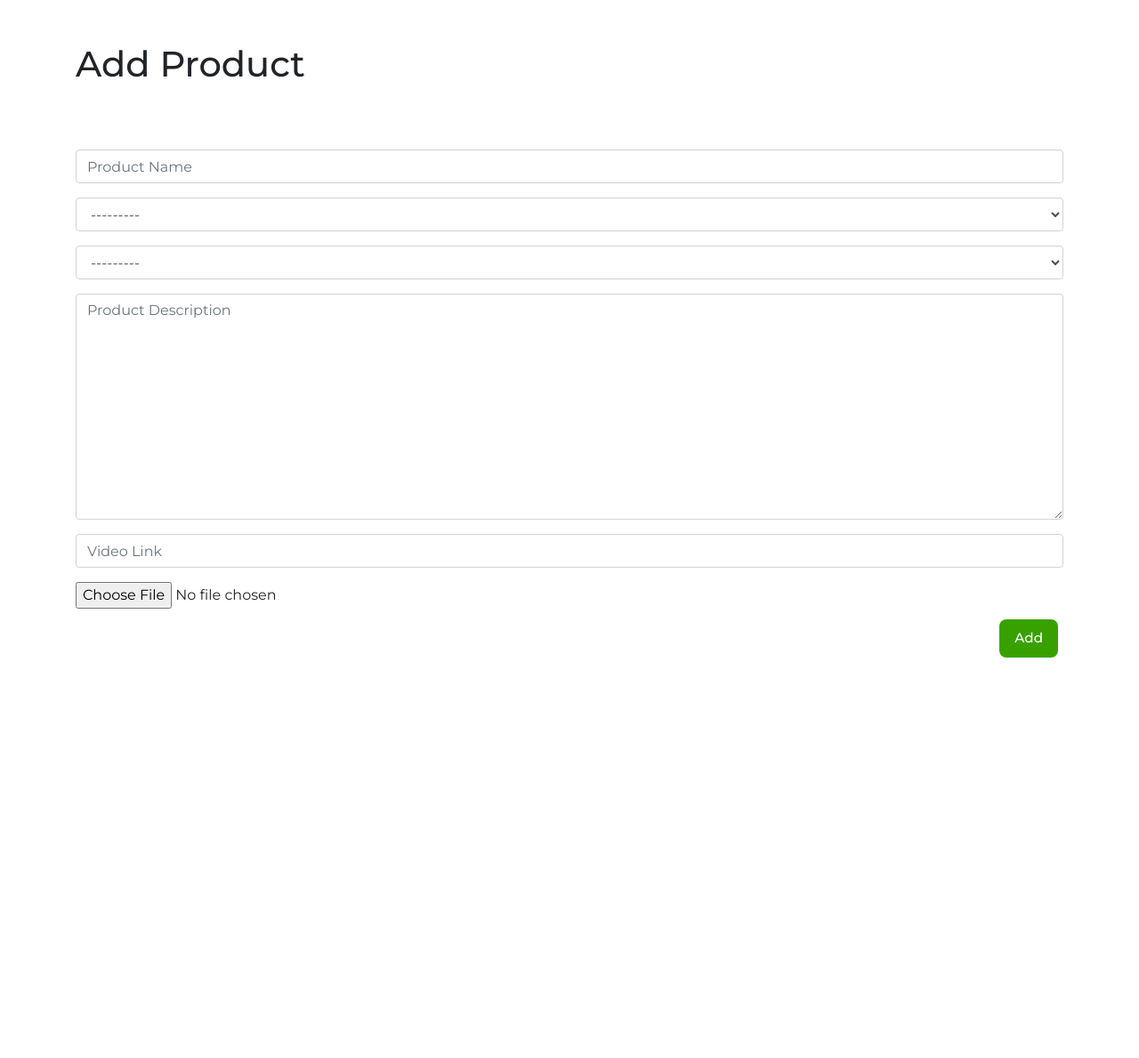
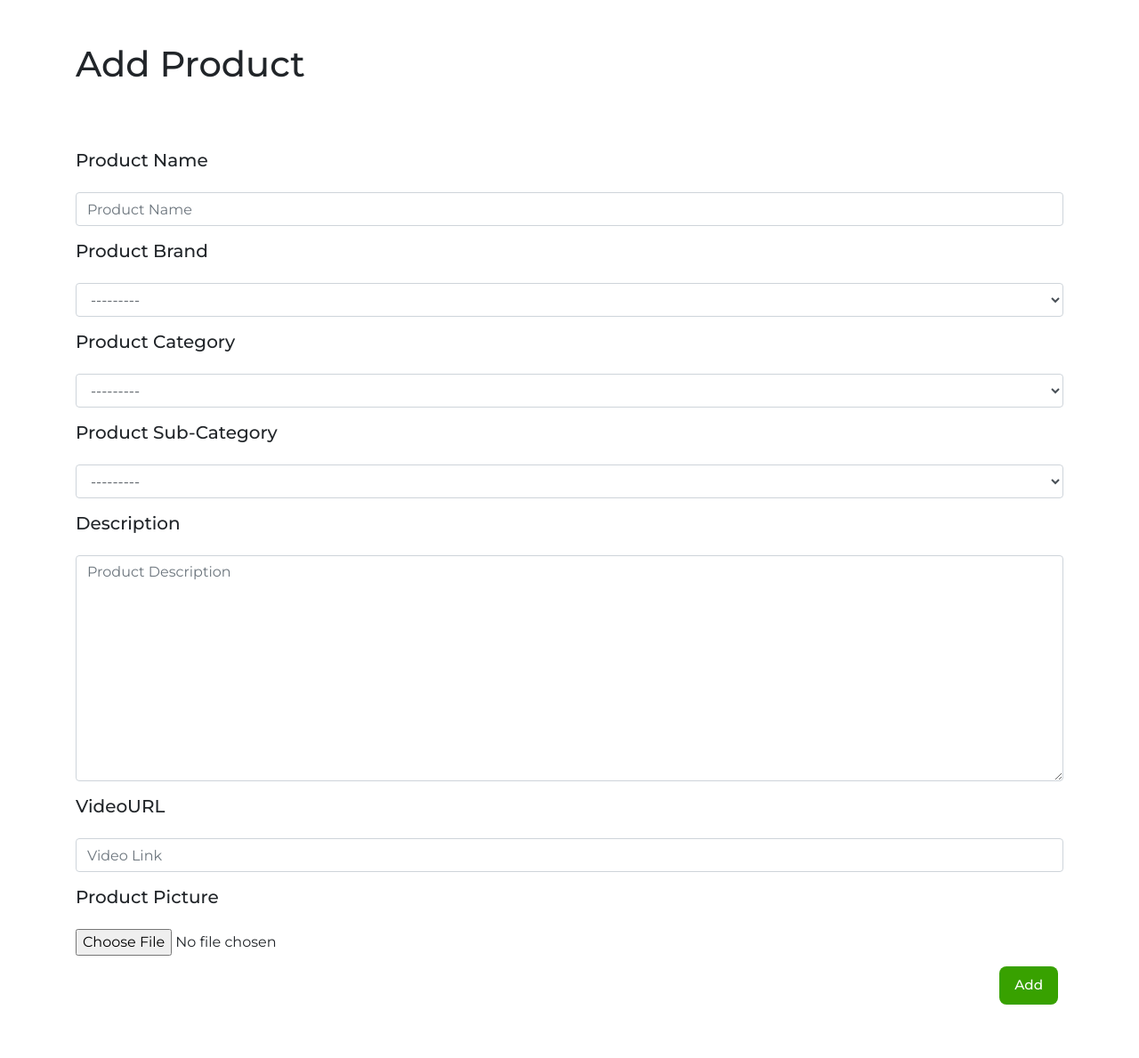
Before and after one commit to Diazware12/Skripsi-Musikita, a Django app: page /product/addProduct/ in a window 1280 px wide. Shown: the whole page at 89% size. Before the commit the page ends 739 px from the top, so only its background shows below. Run offline with Django 3.2, Linux system fonts and the light colour scheme; data that the repository does not hold is empty; some libraries are stand-ins or nearby versions.

Commit message:
tambah tabel "brand" dan nambah form @CruzerBL

```diff
--- a/product/forms.py
+++ b/product/forms.py
@@ -1,7 +1,7 @@
 from django import forms
 from .models import Product
 from embed_video.fields import EmbedVideoField
-from product.models import Category, SubCategory
+from product.models import Category, SubCategory, Brand
 
 # FAVORITE_COLORS_CHOICES = [
 #     ('blue', 'Blue'),
@@ -17,6 +17,17 @@ class ProductForm (forms.Form):
             attrs={
                 'class':'form-control',
                 'placeholder':'Product Name'
+            }
+        )
+    )
+
+
+    productBrand = forms.ModelChoiceField(
+        queryset=Brand.objects.values_list('brandName', flat=True),
+        label="brandName",
+        widget=forms.Select(
+            attrs={
+                'class': 'form-control'
             }
         )
     )
--- a/product/models.py
+++ b/product/models.py
@@ -12,10 +12,10 @@ class SubCategory (models.Model):
 
 class Brand (models.Model):
     brandId = models.AutoField(primary_key=True,null=False)
-    productName = models.CharField(max_length = 50)
+    brandName = models.CharField(max_length = 50)
     brandURL = models.URLField(max_length=200)
     description = models.CharField(max_length = 255)
-    brandEmail = models.CharField(max_length=60)
+    brandEmail = models.CharField(max_length=60,default='')
     password = models.CharField(max_length=255)
     status = models.CharField(max_length=15)
 
--- a/product/views.py
+++ b/product/views.py
@@ -3,7 +3,7 @@ from django.http import HttpResponse, JsonResponse
 from django.contrib import messages
 from .forms import ProductForm
 from django.conf import settings
-from product.models import Product, Category, SubCategory
+from product.models import Product, Category, SubCategory, Brand
 import datetime
 
 def addProduct (request):
@@ -19,6 +19,7 @@ def addProduct (request):
         return render(request,'addProduct.html', context)
     else :
         productName = request.POST.get('productName')
+        brand = request.POST.get('productBrand')
         category = request.POST.get('category')
         subCategory = request.POST.get('subCategory')
         description = request.POST.get('description')
@@ -26,6 +27,10 @@ def addProduct (request):
         productPicture = request.POST.get('productPicture')
 
         web_direct = ''
+
+        brand_Id = Brand.objects.filter(brandName = brand).values_list(
+                        'brandId', flat=True
+                      ).first()
 
         category_Id = Category.objects.filter(categoryName = category).values_list(
                         'categoryId', flat=True
@@ -47,7 +52,7 @@ def addProduct (request):
             product_obj = Product.objects.create(
                 categoryId = category_Id,
                 subCategoryId = subCategory_Id,
-                brandId = 1,
+                brandId = brand_Id,
                 productName = productName,
                 description = description,
                 videoUrl = videoUrl,
--- a/templates/addProduct.html
+++ b/templates/addProduct.html
@@ -47,9 +47,19 @@
 
             {% endif %}
 
+            <h5 class="pt-3">Product Name</h5>
+
             <div class="pt-3">
                 {{ form.productName }}
             </div>
+
+            <h5 class="pt-3">Product Brand</h5>
+
+            <div class="pt-3">
+                {{ form.productBrand }}
+            </div>
+
+            <h5 class="pt-3">Product Category</h5>
 
             <div class="pt-3" id="category">
                 <select class="form-control" id="categoryddl" name="category" required>
@@ -57,43 +67,29 @@
                 </select>
             </div>
 
+            <h5 class="pt-3">Product Sub-Category</h5>
+
             <div class="pt-3" id="subcategory">
                 <select class="form-control" id="subcategoryddl" name="subCategory" required>
                     <option disabled value="" selected="" id="subCategoryText">---------</option>
                 </select>
             </div>
-            {% comment %}
 
+            <h5 class="pt-3">Description</h5>
 
-
-            <div class="pt-3">
-
-                <select class="form-control" id="itemddl" name="subCateg" required>
-                    <option disabled value="" selected="">---------</option>
-                    {% for subCat in subCategory %}
-                        <option value="{{subCat.categoryId}}">{{subCat.subCategoryName}}</option>
-                    {% endfor %}
-                </select>
-
-            </div>
-            {% endcomment %}
-
-            {% comment %}
-
-                <div class="pt-3">
-                    {{ form.category }}
-                </div>
-
-                <div class="pt-3">
-                    {{ form.subCategory }}
-                </div>
-             {% endcomment %}
             <div class="pt-3">
                 {{ form.description }}
             </div>
+
+            <h5 class="pt-3">VideoURL</h5>
+
             <div class="pt-3">
                 {{ form.videoUrl }}
-            </div><div class="pt-3">
+            </div>
+
+            <h5 class="pt-3">Product Picture</h5>
+
+            <div class="pt-3">
                 {{ form.productPicture }}
             </div>
 
```
Also changed, not shown: product/migrations/0006_auto_20210507_1302.py (added), product/migrations/0007_auto_20210507_1309.py (added).
